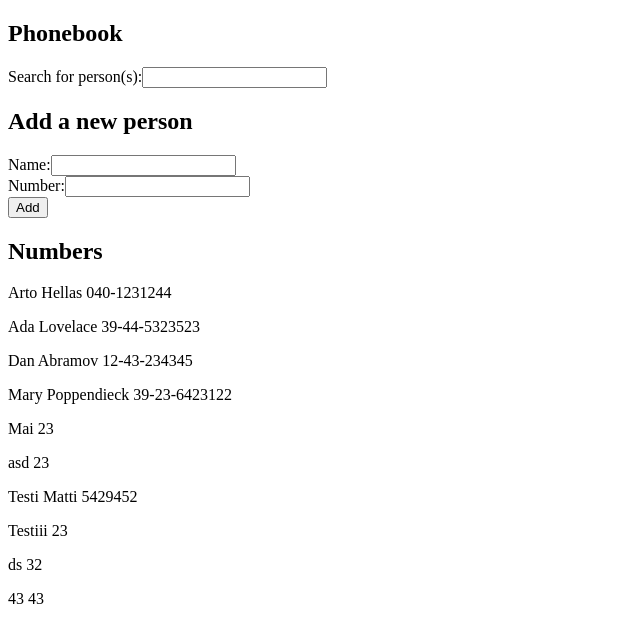
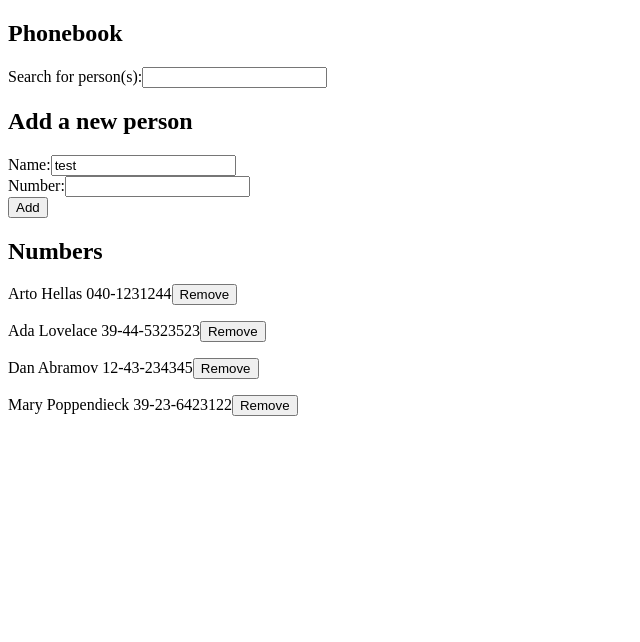
Before and after one commit to Cavendishh/Fullstack-2020, a React (Create React App) app in the folder osa2/puhelinluettelo/: page / in a window 1280 px wide. Shown: the top 642 px of the page, without its empty margins (0-640 px from the left). Built offline with nearby package versions, Linux system fonts and the light colour scheme; data requests are answered from the project's data file.

Commit message:
Puhelinluettelo step 9 ja 10 tehty. Bugi korjaamatta: Update ei toimi case sensitivenä

```diff
--- a/osa2/puhelinluettelo/db.json
+++ b/osa2/puhelinluettelo/db.json
@@ -19,36 +19,6 @@
       "name": "Mary Poppendieck",
       "number": "39-23-6423122",
       "id": "Zx8pC33"
-    },
-    {
-      "name": "Mai",
-      "number": "23",
-      "id": "4Uwp1pc"
-    },
-    {
-      "name": "asd",
-      "number": "23",
-      "id": "oWGPku3"
-    },
-    {
-      "name": "Testi Matti",
-      "number": "5429452",
-      "id": "SzYFRZv"
-    },
-    {
-      "name": "Testiii",
-      "number": "23",
-      "id": "QK338fk"
-    },
-    {
-      "name": "ds",
-      "number": "32",
-      "id": "C5KqGX0"
-    },
-    {
-      "name": "43",
-      "number": "43",
-      "id": "Kp7TUz8"
     }
   ]
 }
--- a/osa2/puhelinluettelo/src/App.js
+++ b/osa2/puhelinluettelo/src/App.js
@@ -6,7 +6,7 @@ import personService from './services/persons'
 
 const App = () => {
   const [persons, setPersons] = useState([])
-  const [newName, setNewName] = useState('')
+  const [newName, setNewName] = useState('test')
   const [newNumber, setNewNumber] = useState('')
   const [showPerson, setShowPerson] = useState('')
 
@@ -23,6 +23,15 @@ const App = () => {
       })
   }, [])
 
+  const handleRemovePerson = (name, id) => {
+    if (window.confirm('Do you really want to delete this person?')) {
+      personService
+      .remove(id)
+      .then(() => {
+        setPersons(persons.filter(n => n.id !== id));
+      })}
+    }
+
   const addPerson = (event) => {
     event.preventDefault()
 
@@ -32,7 +41,13 @@ const App = () => {
     }
 
     if (persons.some((person) => person.name.toLowerCase() === newName.toLowerCase())) {
-      window.alert(newName + ' is already added to phonebook')
+      if (window.confirm(newName + ' is already added to phonebook, replace the old number with a new one?')) {
+        const personFound = persons.find((person) => person.name === newName)
+
+        personService
+          .update(personFound.id, { ...personFound, number: newNumber })
+          .then(response => setPersons(persons.map(person => (person.name === newName ? response : person))))
+      }
       setNewName('')
       setNewNumber('')
     } else {
@@ -62,7 +77,7 @@ const App = () => {
         handleNumberChange={handleNumberChange}
       />
       <h2>Numbers</h2>
-        <RenderPerson personsFiltered={personsFiltered}
+        <RenderPerson personsFiltered={personsFiltered} handleRemovePerson={handleRemovePerson}
       />
     </div>
   )
--- a/osa2/puhelinluettelo/src/components/RenderPerson.js
+++ b/osa2/puhelinluettelo/src/components/RenderPerson.js
@@ -5,6 +5,9 @@ const RenderPerson = (props) => {
     props.personsFiltered.map((person) =>
       <p key={person.name}>
         {person.name} {person.number}
+        <button onClick={() => props.handleRemovePerson(person.name, person.id)}>
+          Remove
+        </button>
       </p>)
   )
 }
--- a/osa2/puhelinluettelo/src/services/persons.js
+++ b/osa2/puhelinluettelo/src/services/persons.js
@@ -10,8 +10,14 @@ const create = newObject => {
   return request.then(response => response.data)
 }
 
-const update = (id, newObject) => {
-  return axios.put(`${baseUrl}/${id}`, newObject)
+const remove = id => {
+  const request = axios.delete(`${baseUrl}/${id}`)
+  return request.then(response => response.data)
 }
 
-export default { getAll, create, update }
+const update = (id, newObject) => {
+  const request = axios.put(`${baseUrl}/${id}`, newObject)
+  return request.then(response => response.data)
+}
+
+export default { getAll, create, remove, update }
```
